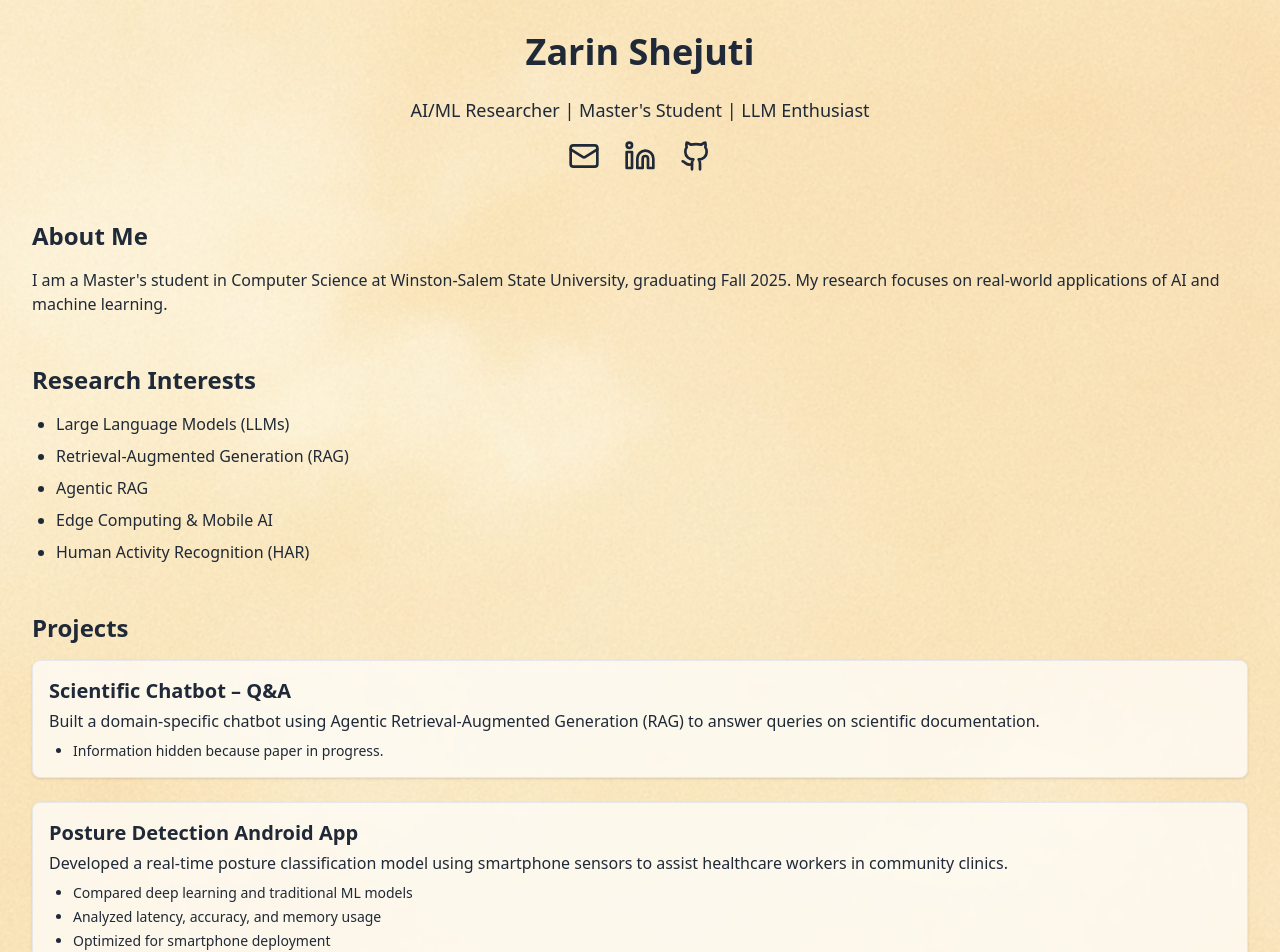
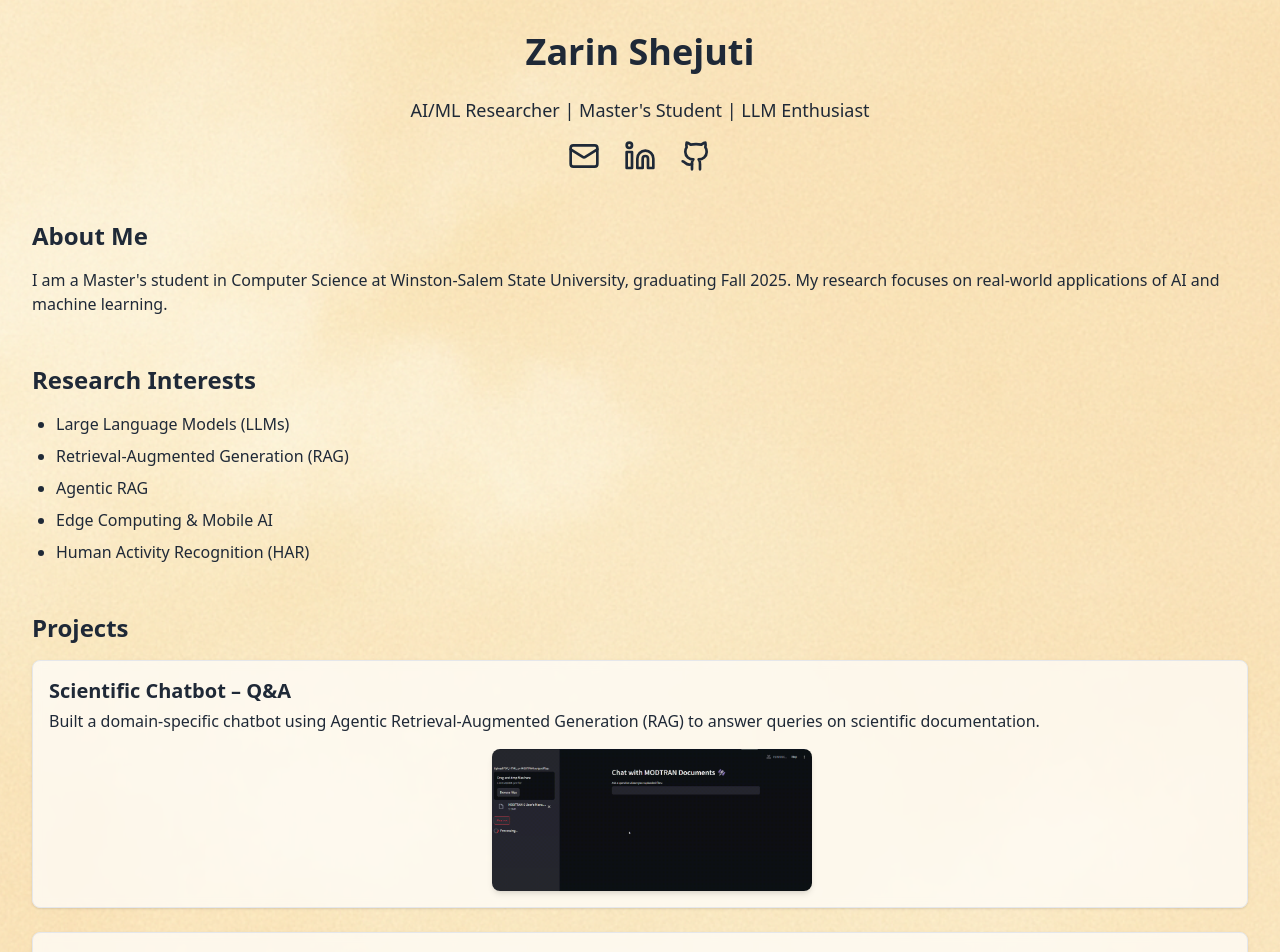
Before and after one commit to ZarTShe/portfolio, a React (Vite) app: page / in a window 1280 px wide. Shown: the top 952 px of the page. Built offline with nearby package versions, Linux system fonts and the light colour scheme.

Commit message:
Update App.jsx

```diff
--- a/src/App.jsx
+++ b/src/App.jsx
@@ -77,7 +77,7 @@ export default function Portfolio() {
             <h3 className="text-xl font-semibold mb-1">Scientific Chatbot – Q&A</h3>
             <p>Built a domain-specific chatbot using Agentic Retrieval-Augmented Generation (RAG) to answer queries on scientific documentation.</p>
             <ul className="list-disc ml-6 mt-2 space-y-1 text-sm">
-              <li>Information hidden because paper in progress.</li>
+              <img src="images/scillm.gif" alt="Posture App Demo" className="rounded-lg shadow-md mt-4 w-full max-w-xs mx-auto max-h-80 object-contain" />
             </ul>
           </div>
 
```
